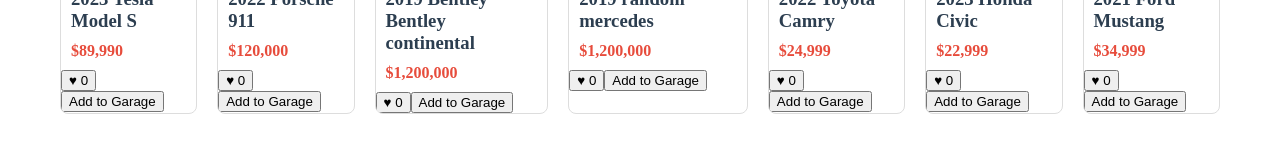
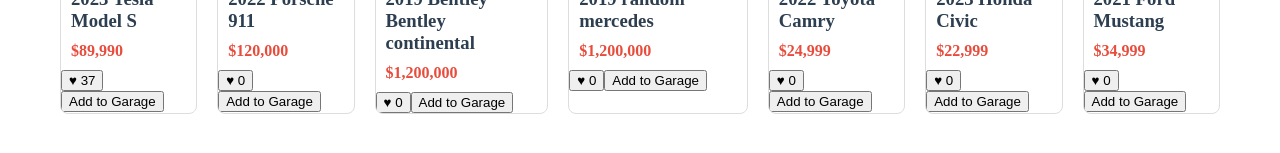
Before and after one commit to teddjames/phase-2-project.github.io, a React (Vite) app: page / in a window 1280 px wide. Shown: the part 399-552 px from the top of the page. Built offline with nearby package versions, Linux system fonts and the light colour scheme; data requests are answered from the project's data file.

Commit message:
Add to Cart and Like Features Fixed

```diff
--- a/carData.json
+++ b/carData.json
@@ -1,17 +1,17 @@
 {
   "featured": [
     {
-      "id": 1,
+      "id": "80ee69b9-954a-459c-9990-ffb4747514ea",
       "make": "Tesla",
       "model": "Model S",
       "year": 2023,
       "price": 89990,
       "image": "/images/featured/tesla-model-s.jpg",
       "isFeatured": true,
-      "likes": 0
+      "likes": 37
     },
     {
-      "id": 2,
+      "id": "b4f99c33-9554-46ce-bc7c-2a2454d83844",
       "make": "Porsche",
       "model": "911",
       "year": 2022,
@@ -21,7 +21,7 @@
       "likes": 0
     },
     {
-      "id": 3,
+      "id": "0d3a0083-3bd4-44c4-af62-bc17b60d9f57",
       "make": "Bentley",
       "model": "Bentley continental",
       "year": 2019,
@@ -31,7 +31,7 @@
       "likes": 0
     },
     {
-      "id": 4,
+      "id": "ddedc496-db26-438c-94c0-a17690ecde79",
       "make": "random",
       "model": "mercedes",
       "year": 2019,
@@ -41,7 +41,7 @@
       "likes": 0
     },
     {
-      "id": 5,
+      "id": "4d6160b6-1e26-4023-9952-9b67c42ca77d",
       "make": "Toyota",
       "model": "Camry",
       "year": 2022,
@@ -50,7 +50,7 @@
       "likes": 0
     },
     {
-      "id": 6,
+      "id": "3e6ccb66-36a4-47de-a67e-6f94f9038a71",
       "make": "Honda",
       "model": "Civic",
       "year": 2023,
@@ -59,7 +59,7 @@
       "likes": 0
     },
     {
-      "id": 7,
+      "id": "0c0168a1-e0ca-4a59-9d2a-47d3f829d4f0",
       "make": "Ford",
       "model": "Mustang",
       "year": 2021,
@@ -70,7 +70,7 @@
   ],
   "inventory": [
     {
-      "id": 3,
+      "id": "4d6160b6-1e26-4023-9952-9b67c42ca77d",
       "make": "Toyota",
       "model": "Camry",
       "year": 2022,
@@ -79,7 +79,7 @@
       "isFeatured": false
     },
     {
-      "id": 4,
+      "id": "3e6ccb66-36a4-47de-a67e-6f94f9038a71",
       "make": "Honda",
       "model": "Civic",
       "year": 2023,
--- a/src/components/App.jsx
+++ b/src/components/App.jsx
@@ -29,14 +29,20 @@
 
   // Like handler: PATCH /featured/:id
   function handleLike(id) {
-    const car = featured.find(c => c.id === id);
-    if (!car) return;
+    let car = featured.find(c => c.id === id);
+    const fromFeatured = !!car;
+
+    if (!car) {
+      car = garage.find(c => c.id === id || c.originalId === id);
+      if (!car) return;
+    }
+
     const updated = { ...car, likes: car.likes + 1 };
 
-    // Optimistically update UI
-    setFeatured(prev => prev.map(c => c.id === id ? updated : c));
+    // PATCH the backend (either featured or garage)
+    const endpoint = fromFeatured ? `featured/${id}` : `garage/${car.id}`;
 
-    fetch(`http://localhost:3000/featured/${id}`, {
+    fetch(`http://localhost:3000/${endpoint}`, {
       method: 'PATCH',
       headers: { 'Content-Type': 'application/json' },
       body: JSON.stringify({ likes: updated.likes })
@@ -46,10 +52,23 @@
         return r.json();
       })
       .then(data => {
-        setFeatured(prev => prev.map(c => c.id === data.id ? data : c));
+        // Update featured if the car exists there
+        setFeatured(prev =>
+          prev.map(c => c.id === data.id ? { ...c, likes: data.likes } : c)
+        );
+
+        // Update garage if the car exists there
+        setGarage(prev =>
+          prev.map(c =>
+            c.id === data.id || c.originalId === data.id
+              ? { ...c, likes: data.likes }
+              : c
+          )
+        );
       })
-      .catch(error => console.error('Error updating likes:', error));
+      .catch(error => console.error('Error updating like:', error));
   }
+
 
   // Add to garage: POST new record with car data
   function handleAddToGarage(id) {
@@ -61,7 +80,7 @@
     const carToSave = {
       ...car,
       originalId: car.id,   // Keep track of where it came from
-      id: uuidv4()          // Assign a new unique ID for the DB
+      id: car.id         // Assign a new unique ID for the DB
     };
 
     fetch('http://localhost:3000/garage', {
```
